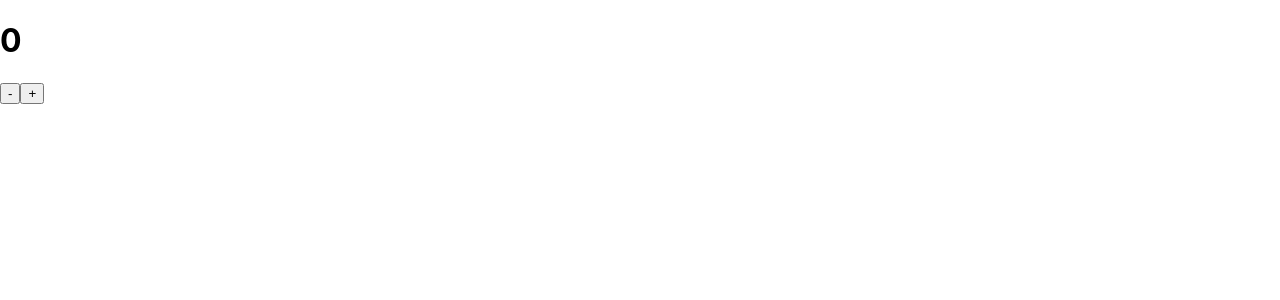
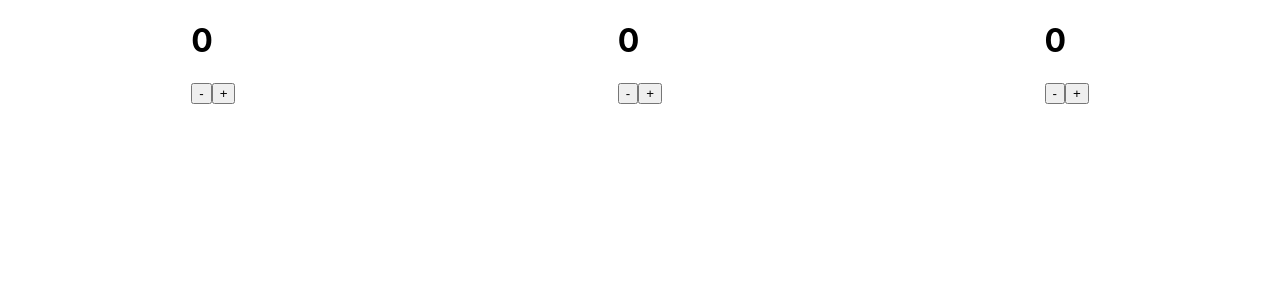
Before and after one commit to lucashsmoraes/hello-redux, a React (Create React App) app: page / in a window 1280 px wide. Shown: the top 300 px of the page. Built offline with nearby package versions, Linux system fonts and the light colour scheme.

Commit message:
adicionando mais contadores

```diff
--- a/package.json
+++ b/package.json
@@ -30,8 +30,6 @@
     "@storybook/react": "^4.1.11",
     "@storybook/addon-actions": "^4.1.11",
     "@storybook/addon-links": "^4.1.11",
-    "@storybook/addons": "^4.1.11",
-    "@babel/core": "^7.2.2",
-    "babel-loader": "^8.0.5"
+    "@storybook/addons": "^4.1.11"
   }
 }
--- a/src/App.js
+++ b/src/App.js
@@ -1,9 +1,9 @@
 import React from 'react';
-import Counter from './counter-2-redux'
+import Counters from './counters-redux'
 import './App.css';
 
 const App = () => (
-  <Counter />
+  <Counters />
 )
 
 export default App;
--- /dev/null
+++ b/src/counters-redux/index.js
@@ -0,0 +1,26 @@
+import React from 'react'
+import Counter from '../counter'
+import { connect } from 'react-redux'
+
+const Counters = ({counter, increment, decrement}) => (
+    <div style={{display:"flex", justifyContent: "space-around"}}>
+        {[0,0,0].map((item, index) => (
+            <Counter key={index}
+            counter={counter}
+            increment={increment}
+            decrement={decrement}
+            />
+        ))}
+    </div>
+)
+
+const mapStateToProps = (state) => ({
+    counter: state
+})
+
+const mapDispatchToProps = (dispatch) => ({
+    increment: () => dispatch({ type: 'INCREMENT' }),
+    decrement: () => dispatch({ type: 'DECREMENT' })
+})
+
+export default connect(mapDispatchToProps, mapStateToProps)(Counters)
```
Also changed, not shown: 1 other file (tests, documents, lock files or other folders).
